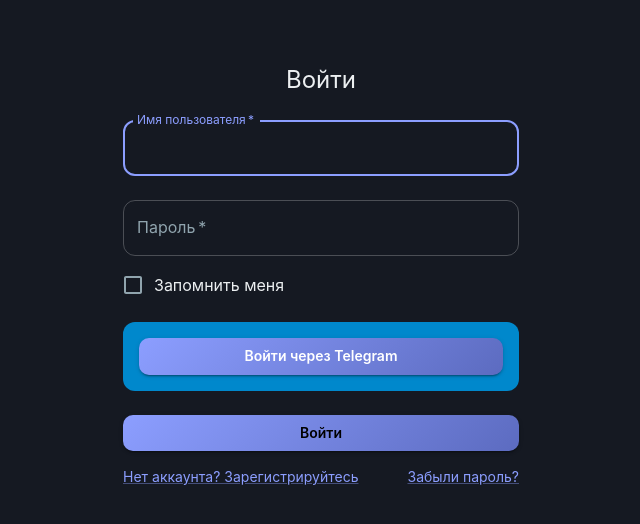
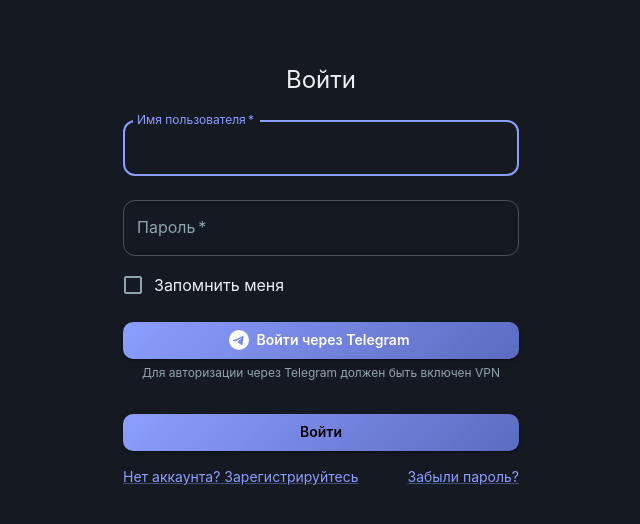
Before and after one commit to ITDiver77/front-user, a React (Vite) app: page /login in a window 1280 px wide. Shown: the top 524 px of the page, without its empty margins (319-959 px from the left). Built offline with nearby package versions, Linux system fonts and the light colour scheme; no server answers.

Commit message:
fix: rework Telegram login button with icon, color, VPN hint

```diff
--- a/src/i18n/translations/en.ts
+++ b/src/i18n/translations/en.ts
@@ -97,6 +97,7 @@
 		resetPasswordButton: "Reset Password",
 		backToSignIn: "Back to Sign In",
 		loginViaTelegram: "Login via Telegram",
+		telegramVpnRequired: "VPN must be enabled to login via Telegram",
 	},
 	dashboard: {
 		myConnections: "My Connections",
--- a/src/i18n/translations/ru.ts
+++ b/src/i18n/translations/ru.ts
@@ -98,6 +98,7 @@
 		resetPasswordButton: "Сбросить пароль",
 		backToSignIn: "Вернуться ко входу",
 		loginViaTelegram: "Войти через Telegram",
+		telegramVpnRequired: "Для авторизации через Telegram должен быть включен VPN",
 	},
 	dashboard: {
 		myConnections: "Мои подключения",
--- a/src/pages/Login.tsx
+++ b/src/pages/Login.tsx
@@ -156,34 +156,30 @@
 						control={<Checkbox color="primary" {...register("rememberMe")} />}
 						label={t("auth.rememberMe")}
 					/>
-					<Box
-					sx={{
-					mt: 2,
-					py: 2,
-					 px: 2,
-					 bgcolor: "#0088cc",
-					 borderRadius: 1,
-					textAlign: "center",
-					}}
-					>
 					<Button
 					type="button"
 					fullWidth
 					variant="contained"
+					startIcon={
+						<svg xmlns="http://www.w3.org/2000/svg" viewBox="0 0 24 24" fill="currentColor" width="20" height="20">
+							<path d="M11.944 0A12 12 0 0 0 0 12a12 12 0 0 0 12 12 12 12 0 0 0 12-12A12 12 0 0 0 12 0a12 12 0 0 0-.056 0zm4.962 7.224c.1-.002.321.023.465.14a.506.506 0 0 1 .171.325c.016.093.036.306.02.472-.18 1.898-.962 6.502-1.36 8.627-.168.9-.499 1.201-.82 1.23-.696.065-1.225-.46-1.9-.902-1.056-.693-1.653-1.124-2.678-1.8-1.185-.78-.417-1.21.258-1.91.177-.184 3.247-2.977 3.307-3.23.007-.032.014-.15-.056-.212s-.174-.041-.249-.024c-.106.024-1.793 1.14-5.061 3.345-.48.33-.913.49-1.302.48-.428-.008-1.252-.241-1.865-.44-.752-.245-1.349-.374-1.297-.789.027-.216.325-.437.893-.663 3.498-1.524 5.83-2.529 6.998-3.014 3.332-1.386 4.025-1.627 4.476-1.635z"/>
+						</svg>
+					}
 					href={`https://t.me/${config.TELEGRAM_BOT_NAME}?start=login`}
 					sx={{
+						mt: 2,
 						bgcolor: "#0088cc",
 						color: "white",
 						textTransform: "none",
 						fontWeight: 600,
-								"&:hover": {
-									bgcolor: "#006699",
-								},
+						"&:hover": { bgcolor: "#006699" },
 					}}
 				>
-						{t("auth.loginViaTelegram") || "Войти через Telegram"}
+					{t("auth.loginViaTelegram")}
 				</Button>
-				</Box>
+				<Typography variant="caption" color="text.secondary" sx={{ display: "block", textAlign: "center", mt: 0.5, mb: 1 }}>
+					{t("auth.telegramVpnRequired")}
+				</Typography>
 				<Button
 					type="submit"
 					fullWidth
--- a/src/services/paymentService.ts
+++ b/src/services/paymentService.ts
@@ -18,6 +18,7 @@
 		months_to_charge: number;
 		rounded_monthly_price: number;
 		charge: number;
+		bulk_discount: number;
 	}>;
 }
 
```
Lines whose indentation alone changed are shown as unchanged.
